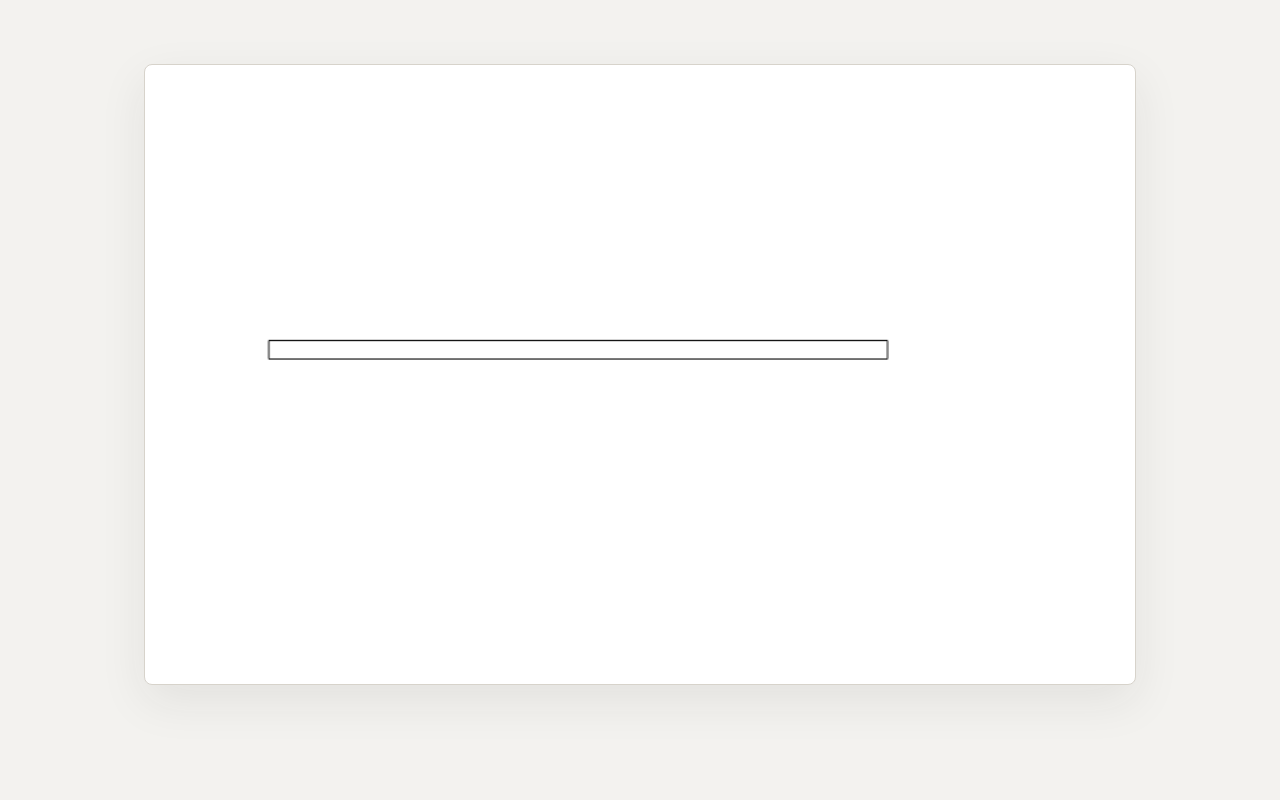
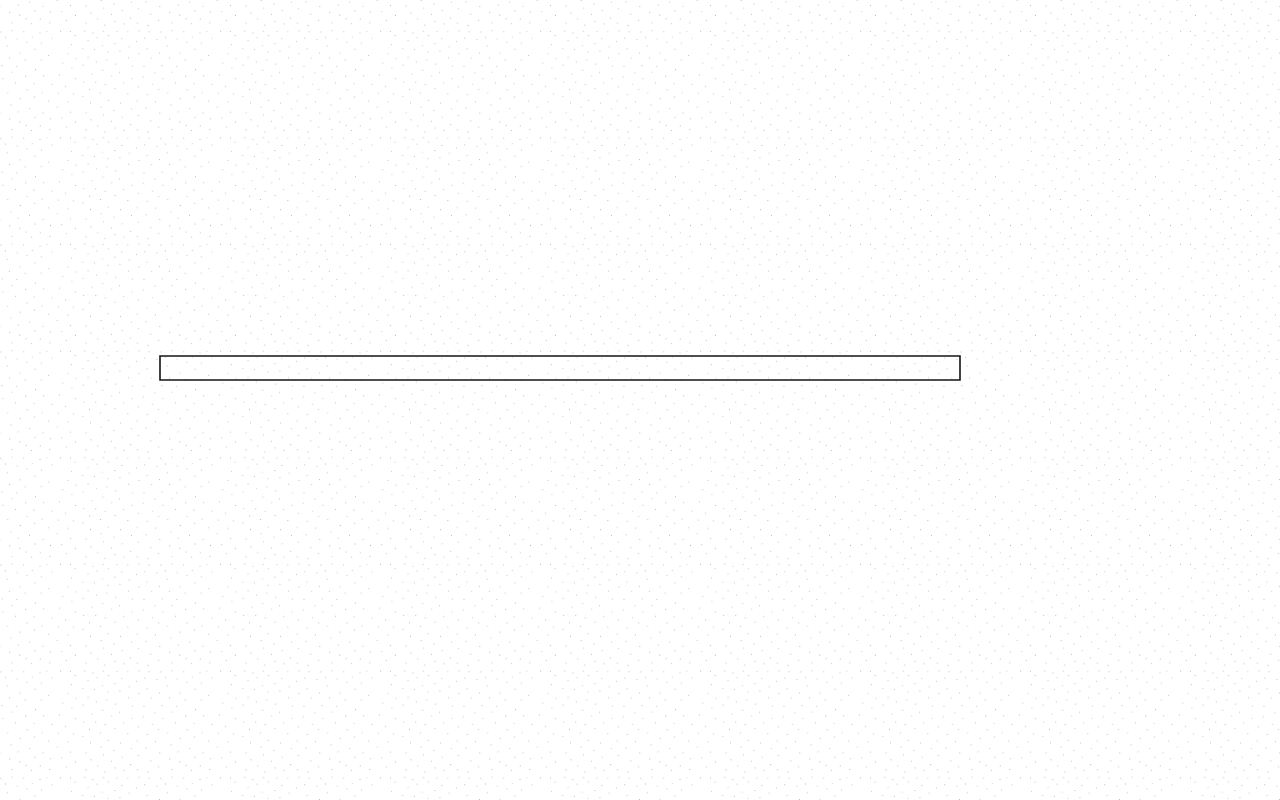
Before and after one commit to fadu-apps/mep, an Angular app: page / in a window 1280 px wide. Built offline with nearby package versions, Linux system fonts and the light colour scheme.

Commit message:
add background

```diff
--- a/angular.json
+++ b/angular.json
@@ -22,6 +22,11 @@
               {
                 "glob": "**/*",
                 "input": "public"
+              },
+              {
+                "glob": "**/*",
+                "input": "src/assets",
+                "output": "assets"
               }
             ],
             "styles": ["src/styles.css"]
--- a/src/app/app.css
+++ b/src/app/app.css
@@ -1,13 +1,4 @@
 :host {
-    display: block;
-    min-height: 100dvh;
-    color: #202225;
-    background: #f3f2ef;
+  display: block;
+  min-height: 100dvh;
 }
-
-main {
-    box-sizing: border-box;
-    width: min(100%, 1040px);
-    margin: 0 auto;
-    padding: 4rem 1.5rem;
-}
--- a/src/app/app.html
+++ b/src/app/app.html
@@ -1,3 +1 @@
-<main>
-    <app-plan [plan]="plan" />
-</main>
+<app-plan [plan]="plan" />
--- a/src/app/shared/plan/plan.css
+++ b/src/app/shared/plan/plan.css
@@ -1,17 +1,7 @@
-:host {
-    display: block;
+:host,
+.plan,
+canvas {
+  display: block;
+  width: 100%;
+  height: 100dvh;
 }
-
-.plan {
-    overflow: hidden;
-    border: 1px solid #d7d3cb;
-    border-radius: 0.5rem;
-    background: #fff;
-    box-shadow: 0 1rem 3rem rgb(40 37 32 / 8%);
-}
-
-canvas {
-    display: block;
-    width: 100%;
-    aspect-ratio: 8 / 5;
-}
--- a/src/app/shared/plan/plan.ts
+++ b/src/app/shared/plan/plan.ts
@@ -9,6 +9,9 @@ import {
     viewChild
 } from '@angular/core'
 import { Plan } from '../../core/models/plan'
+
+const DRAWING_WIDTH = 800
+const DRAWING_HEIGHT = 500
 
 @Component({
     selector: 'app-plan',
@@ -42,12 +45,22 @@ export class PlanComponent {
         if (!canvasReference) return
 
         const canvas = canvasReference.nativeElement
-        canvas.width = 800
-        canvas.height = 500
+        const bounds = canvas.getBoundingClientRect()
+        const pixelRatio = window.devicePixelRatio || 1
+        canvas.width = Math.round(bounds.width * pixelRatio)
+        canvas.height = Math.round(bounds.height * pixelRatio)
 
         const context = canvas.getContext('2d')
         if (!context) return
 
+        context.setTransform(
+            canvas.width / DRAWING_WIDTH,
+            0,
+            0,
+            canvas.height / DRAWING_HEIGHT,
+            0,
+            0,
+        )
         this.drawWall(context)
     }
 
--- a/src/styles.css
+++ b/src/styles.css
@@ -1 +1,2 @@
 @import "./styles/_reset.scss";
+@import "./styles/_body.scss";
--- /dev/null
+++ b/src/styles/_body.scss
@@ -0,0 +1,7 @@
+body {
+    min-height: 100vh;
+    background-image: url('/assets/img/background.png');
+    background-size: 160px;
+    background-position: center;
+    background-repeat: repeat;
+}
```
Also changed, not shown: src/assets/img/background.png (added).
